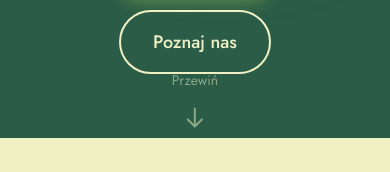
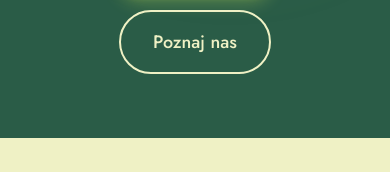
Before and after one commit to PolanaPrzygody/polanaprzygody-pl, a Next.js app: page / in a window 390 px wide. Shown: the part 767-939 px from the top of the page. Built offline with nearby package versions, Linux system fonts and the light colour scheme.

Commit message:
fix: scroll down margin fixed

```diff
--- a/src/app/page.tsx
+++ b/src/app/page.tsx
@@ -84,14 +84,13 @@ export default function Home() {
           </motion.div>
         </div>
 
-        {/* Scroll indicator */}
+        {/* Scroll indicator - hidden on mobile, shown on desktop */}
         <motion.div
           initial={{ opacity: 0 }}
           animate={{ opacity: 1 }}
           transition={{ delay: 1.2, duration: 0.5 }}
-          className="absolute bottom-4 md:bottom-8 left-1/2 -translate-x-1/2 z-20"
+          className="hidden md:flex absolute bottom-8 left-1/2 -translate-x-1/2 z-20 flex-col items-center gap-2 text-polana-straw/50"
         >
-          <div className="flex flex-col items-center gap-2 text-polana-straw/50">
           <span className="text-sm">Przewiń</span>
           <motion.div
             animate={{ y: [0, 8, 0] }}
@@ -111,7 +110,6 @@ export default function Home() {
               />
             </svg>
           </motion.div>
-          </div>
         </motion.div>
       </section>
 
```
Lines whose indentation alone changed are shown as unchanged.
